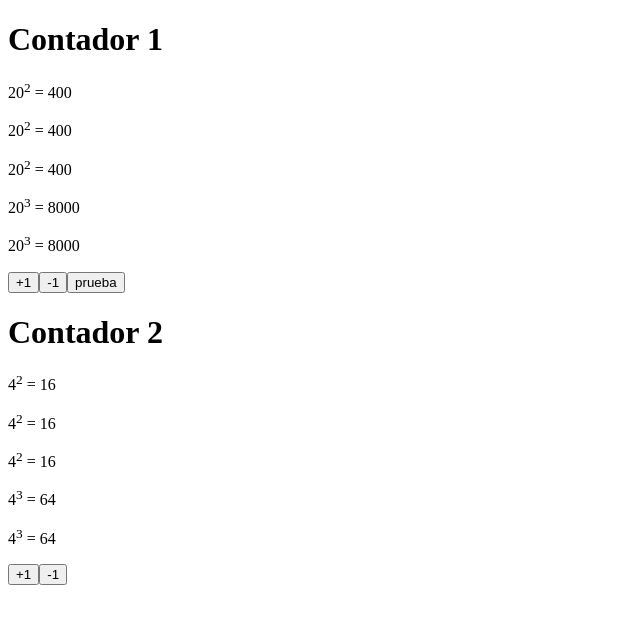
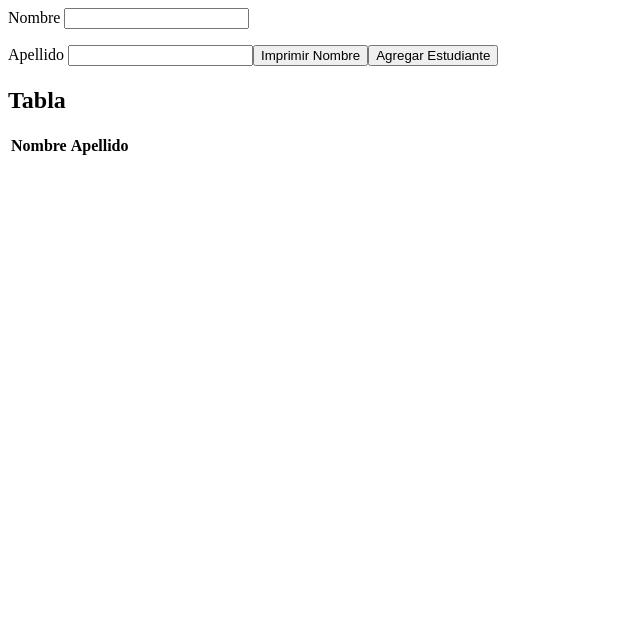
Before and after one commit to rerosero/pw_vue_u2_rr, a Vue app: page / in a window 1280 px wide. Shown: the top 624 px of the page, without its empty margins (0-640 px from the left). Built offline with nearby package versions, Linux system fonts and the light colour scheme.

Commit message:
Directivas en Vue Parte 2

```diff
--- a/src/App.vue
+++ b/src/App.vue
@@ -1,21 +1,22 @@
 <template>
   <div>
-    <ContadorView />
+    <!-- Renderiza el componente DirectivasView -->
+    <DirectivasView />
   </div>
 </template>
 
 <script>
-// Importamos componentes
+// Importamos el componente desde el mismo directorio
+import DirectivasView from './DirectivasView.vue';
 
-import ContadorView from './ContadorView.vue'
 export default {
-  // Aquí deben estar TODOS los componentes registrados
+  // Registramos el componente para que pueda usarse en el template
   components: {
-    ContadorView
+    DirectivasView
   }
 };
 </script>
 
 <style>
-
+/* Estilos opcionales del componente */
 </style>
--- /dev/null
+++ b/src/DirectivasView.vue
@@ -0,0 +1,25 @@
+<!--
+  Este archivo sirve como una vista o página que simplemente muestra
+  el componente <Directivas /> dentro del template.
+-->
+
+<template>
+  <!-- Renderiza el componente Directivas.vue -->
+  <Directivas />
+</template>
+
+<script>
+// Importamos el componente desde la carpeta components
+import Directivas from './components/Directivas.vue';
+
+export default {
+    // Registramos el componente para poder usarlo dentro del template
+    components:{
+        Directivas
+    }
+}
+</script>
+
+<style>
+/* Puedes agregar estilos propios para esta vista si lo deseas */
+</style>
--- /dev/null
+++ b/src/components/Directivas.vue
@@ -0,0 +1,105 @@
+<template>
+    <div>
+
+        <!-- Campo de entrada para el nombre -->
+        <label for="id_nombre">Nombre </label>
+        <input v-model="nombre" id="id_nombre" type="text">
+
+        <!-- Se muestra el nombre mientras se escribe -->
+        <p>{{ nombre }}</p>
+
+        <!-- Campo de entrada para el apellido -->
+        <label for="id_apellido">Apellido </label>
+        <input v-model="apellido" id="id_apellido" type="text">
+
+        <!-- Botón que imprime el nombre en consola -->
+        <button v-on:click="imprimirNombre()">Imprimir Nombre</button>
+
+        <!-- Botón que agrega un estudiante a la lista -->
+        <button v-on:click="agregarEstudiante()">Agregar Estudiante</button>
+
+        <!-- Muestra el primer elemento del arreglo (si existe) -->
+        <h1>{{ arreglo[0] }}</h1>
+
+        <!-- Lista de estudiantes -->
+        <ul>
+            <!--
+                v-for con destructuración para obtener nombre y apellido
+                v-show="nombre" es extraño aquí → solo muestra si "nombre" del formulario NO está vacío.
+                PROBABLEMENTE lo quieres eliminar, porque oculta la lista innecesariamente.
+            -->
+            <li
+                v-for="{ nombre, apellido } in arreglo"
+                :key="nombre"
+            >
+                {{ nombre }} - {{ apellido }}
+            </li>
+        </ul>
+
+        <!-- Tabla con los estudiantes -->
+        <h2>Tabla</h2>
+        <table>
+            <thead>
+                <tr>
+                    <th>Nombre</th>
+                    <th>Apellido</th>
+                </tr>
+            </thead>
+
+            <tbody>
+                <!-- Renderiza cada estudiante en una fila -->
+                <tr v-for="{ nombre, apellido } in arreglo" :key="apellido">
+                    <td>{{ nombre }}</td>
+                    <td>{{ apellido }}</td>
+                </tr>
+            </tbody>
+        </table>
+
+    </div>
+</template>
+
+<script>
+export default {
+    data() {
+        return {
+            nombre: null,      // dato enlazado al input de nombre
+            apellido: null,    // dato enlazado al input de apellido
+            arreglo: [],       // arreglo donde se guardan estudiantes
+        }
+    },
+
+    methods: {
+
+        // Solo imprime el nombre en consola
+        imprimirNombre() {
+            console.log(this.nombre)
+        },
+
+        // Agrega un estudiante al arreglo
+        agregarEstudiante() {
+            // Crea un objeto estudiante usando los datos actuales
+            const estu = {
+                nombre: this.nombre,
+                apellido: this.apellido
+            };
+
+            console.log("Se agrega estudiante:");
+            console.log(estu);
+
+            this.arreglo.push(estu); // Se agrega al arreglo
+
+            this.limpiarFormulario(); // Limpia el formulario después
+        },
+
+        // Limpia los campos para permitir ingresar otro estudiante
+        limpiarFormulario() {
+            this.nombre = null;
+            this.apellido = null;
+        }
+    }
+}
+</script>
+
+<style>
+/* Puedes agregar estilos aquí si lo necesita*/
+</style>
```
